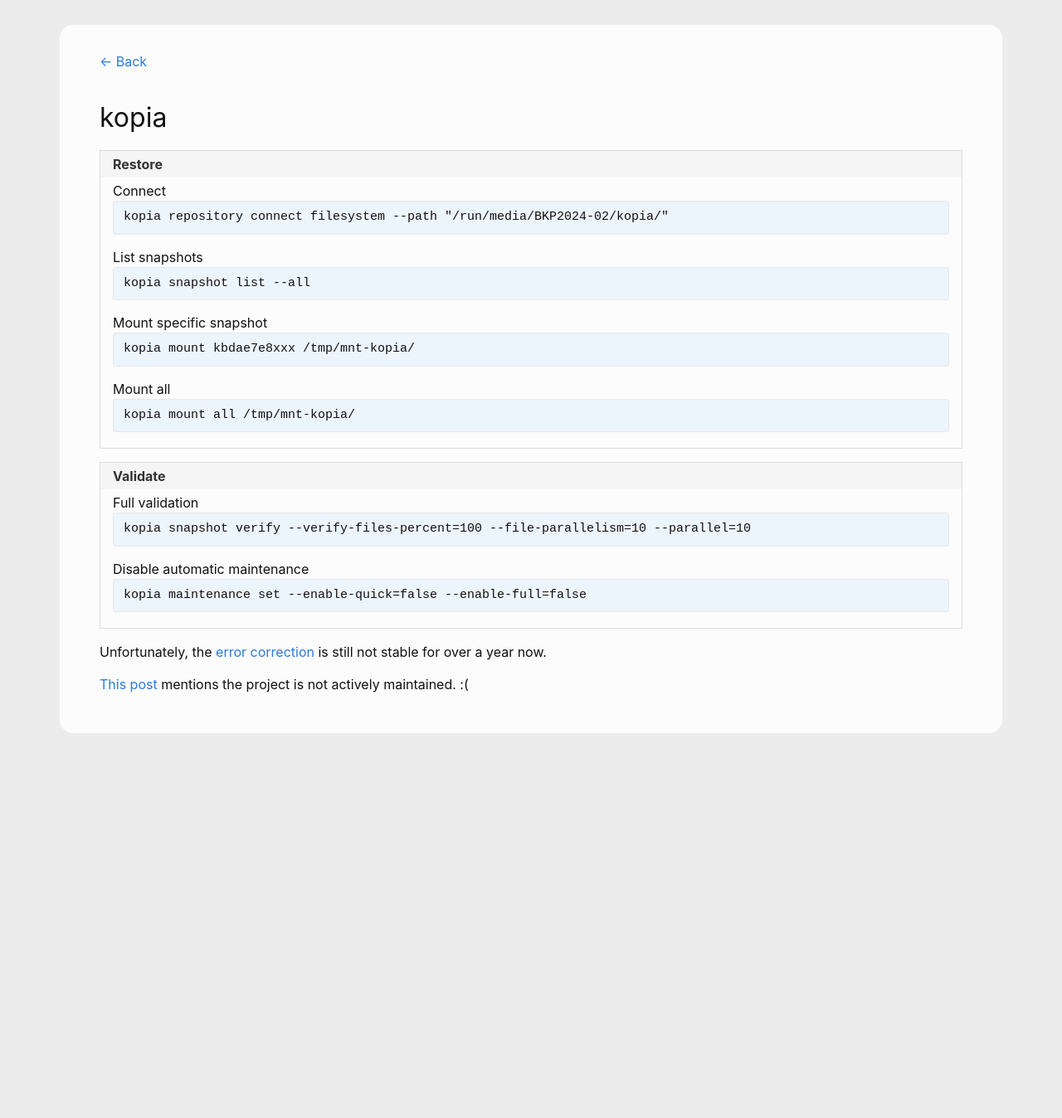
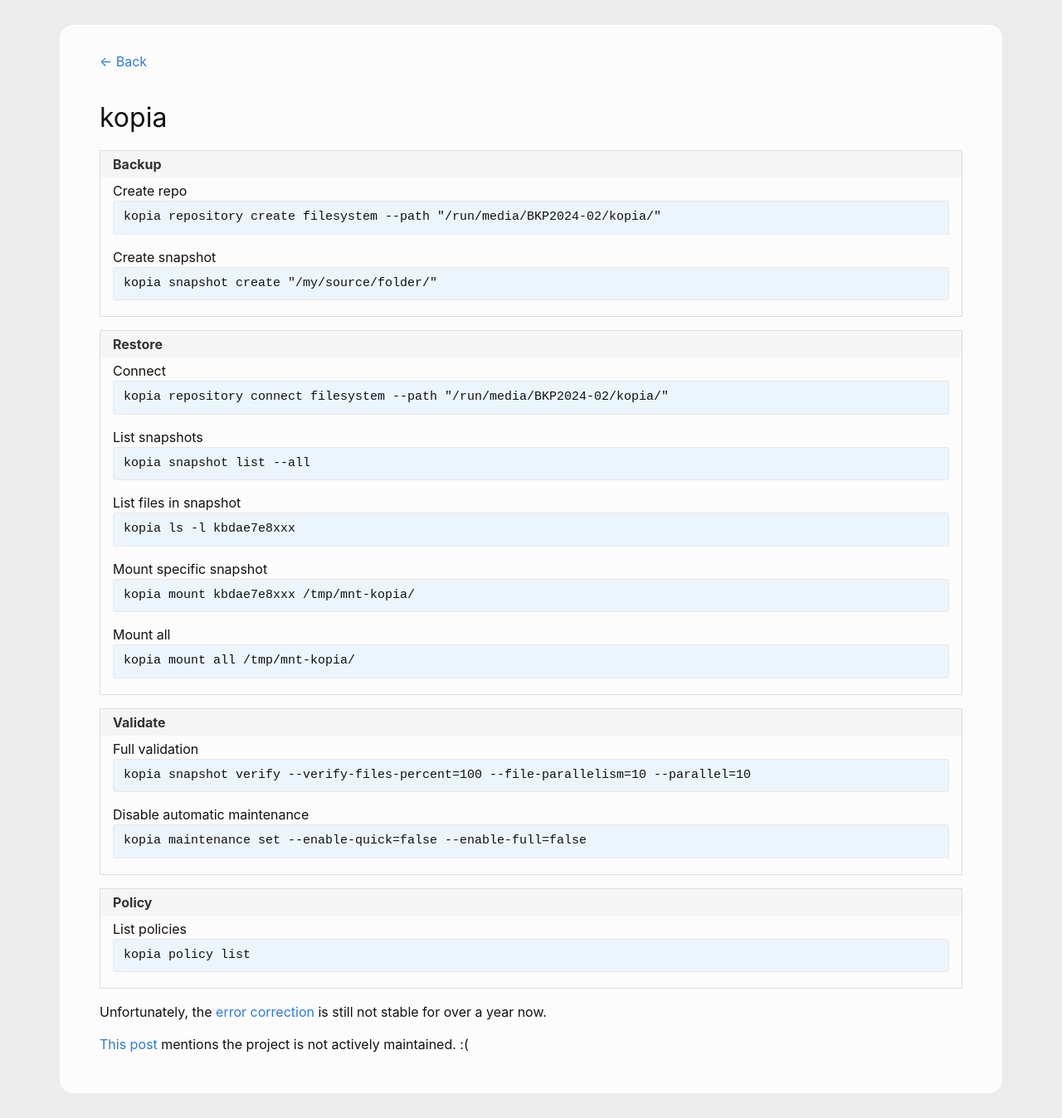
Before and after one commit to andreas-mausch/cheatsheets, a Jekyll site: the page built from _cheatsheets/kopia.md, in a window 1280 px wide. Shown: the whole page at 83% size. Built offline with Jekyll 4.4.1, drawn with Linux system fonts in a browser that asks for light colours; before the commit the page ends 914 px from its top, so only the background shows below that.

Commit message:
kopia: Add some more commands

```diff
--- a/_cheatsheets/kopia.md
+++ b/_cheatsheets/kopia.md
@@ -2,16 +2,24 @@
 layout: cheatsheet
 tags: backup
 section:
+  - name: Backup
+    commands:
+      Create repo: kopia repository create filesystem --path "/run/media/BKP2024-02/kopia/"
+      Create snapshot: kopia snapshot create "/my/source/folder/"
   - name: Restore
     commands:
       Connect: kopia repository connect filesystem --path "/run/media/BKP2024-02/kopia/"
       List snapshots: kopia snapshot list --all
+      List files in snapshot: kopia ls -l kbdae7e8xxx
       Mount specific snapshot: kopia mount kbdae7e8xxx /tmp/mnt-kopia/
       Mount all: kopia mount all /tmp/mnt-kopia/
   - name: Validate
     commands:
       Full validation: kopia snapshot verify --verify-files-percent=100 --file-parallelism=10 --parallel=10
       Disable automatic maintenance: kopia maintenance set --enable-quick=false --enable-full=false
+  - name: Policy
+    commands:
+      List policies: kopia policy list
 ---
 
 Unfortunately, the [error correction](https://kopia.io/docs/advanced/ecc/) is still not stable for over a year now.
```
